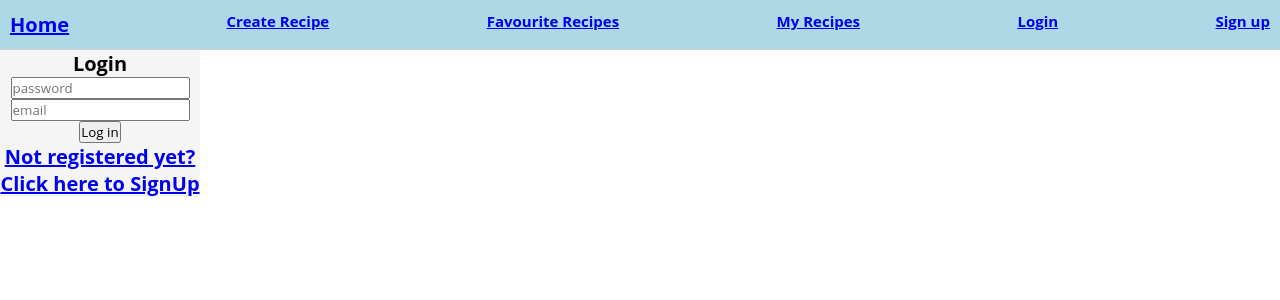
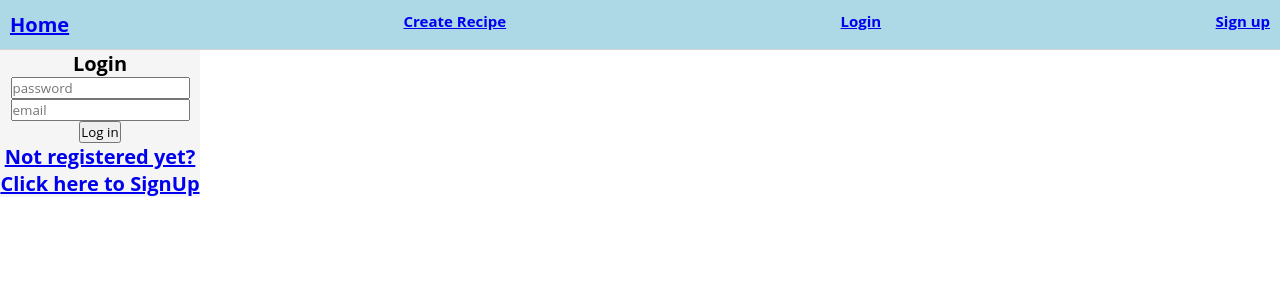
Before and after one commit to AndresOverflow/HealthyRecipes, a React app: page /login in a window 1280 px wide. Shown: the top 300 px of the page. Built offline with nearby package versions, Linux system fonts and the light colour scheme.

Commit message:
my recipes and favourite recipes hidden in the navigation bar while not logged

```diff
--- a/src/UI/NavigationBar/NavigationBar.js
+++ b/src/UI/NavigationBar/NavigationBar.js
@@ -47,14 +47,17 @@ class NavigationBar extends Component {
       <Box>
         <Link to="/"><h1>Home</h1> </Link>
         <Link to="/create-recipe"><h2>Create Recipe</h2> </Link>
-        <Link to="/favourite-recipes"><h2>Favourite Recipes</h2> </Link>
-        <Link to="/my-recipes"><h2>My Recipes</h2> </Link>
-        {!this.props.isAuthenticated
+                {!this.props.isAuthenticated
         ? <Aux>
+
           <Link to="/login"><h2>Login</h2></Link>
           <Link to="/sign-up"><h2>Sign up</h2> </Link>
         </Aux>:
+        <Aux>
+          <Link to="/favourite-recipes"><h2>Favourite Recipes</h2> </Link>
+          <Link to="/my-recipes"><h2>My Recipes</h2> </Link>
           <Link to="/logout"><h2>Log out</h2></Link>
+        </Aux>
         }
       </Box>
 
```
